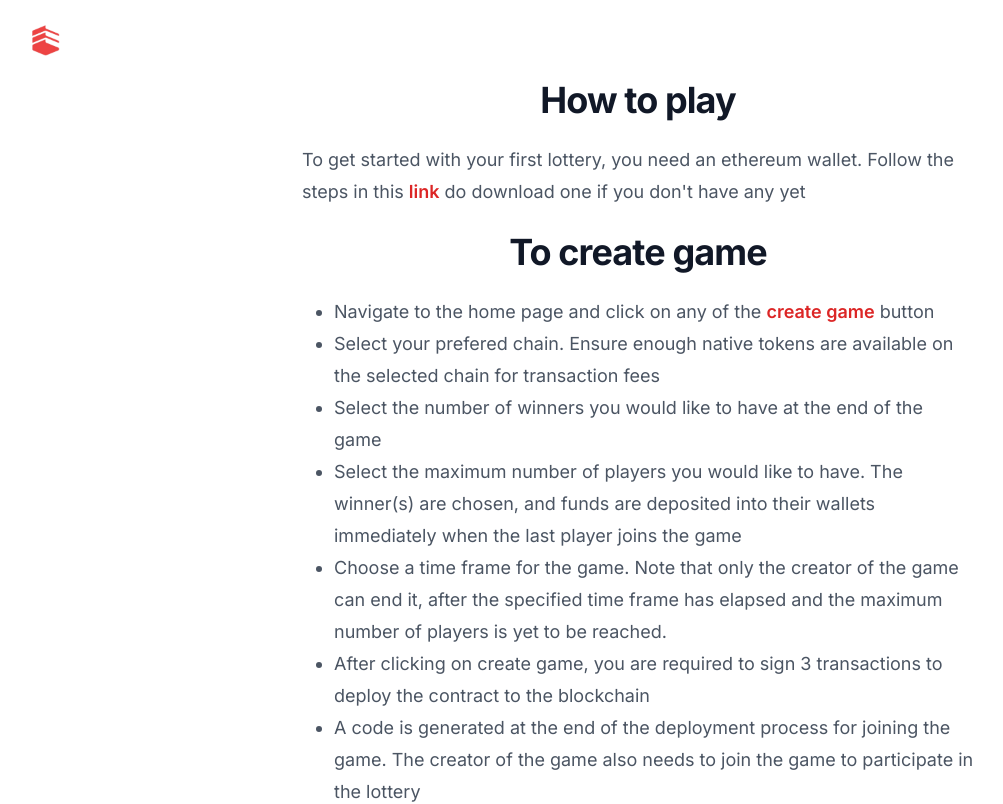
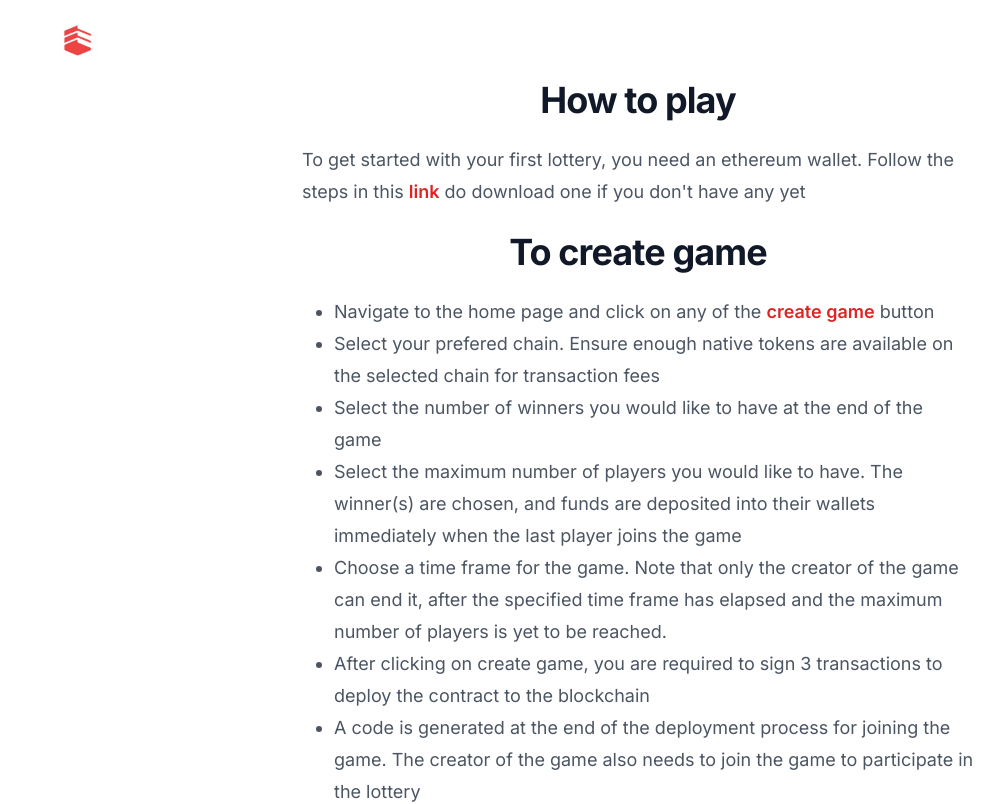
Before and after one commit to Triple-V8/delotsapp, a Next.js app: page /howto in a window 1280 px wide. Shown: the top 804 px of the page, without its empty margins (2-1005 px from the left). Built offline with nearby package versions, Linux system fonts and the light colour scheme.

Commit message:
Howto added

```diff
--- a/src/app/howto/Components/howto.jsx
+++ b/src/app/howto/Components/howto.jsx
@@ -8,7 +8,7 @@ import Footers from '../../Components/footer';
 
 export default function Howto() {
     return (
-    <div>
+    <div className="isolate bg-white px-6 lg:px-8">
           <div className="flex lg:flex-1 p-6 lg:px-8">
                   <a href="/" className="-m-1.5 p-1.5">
                   <span className="sr-only">Delot</span>
```
